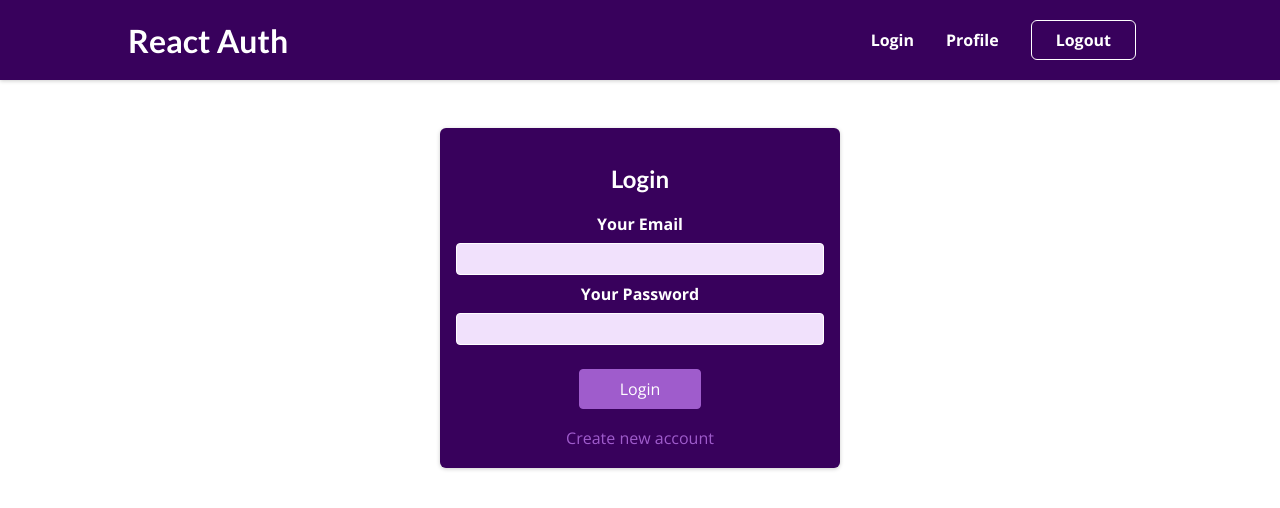
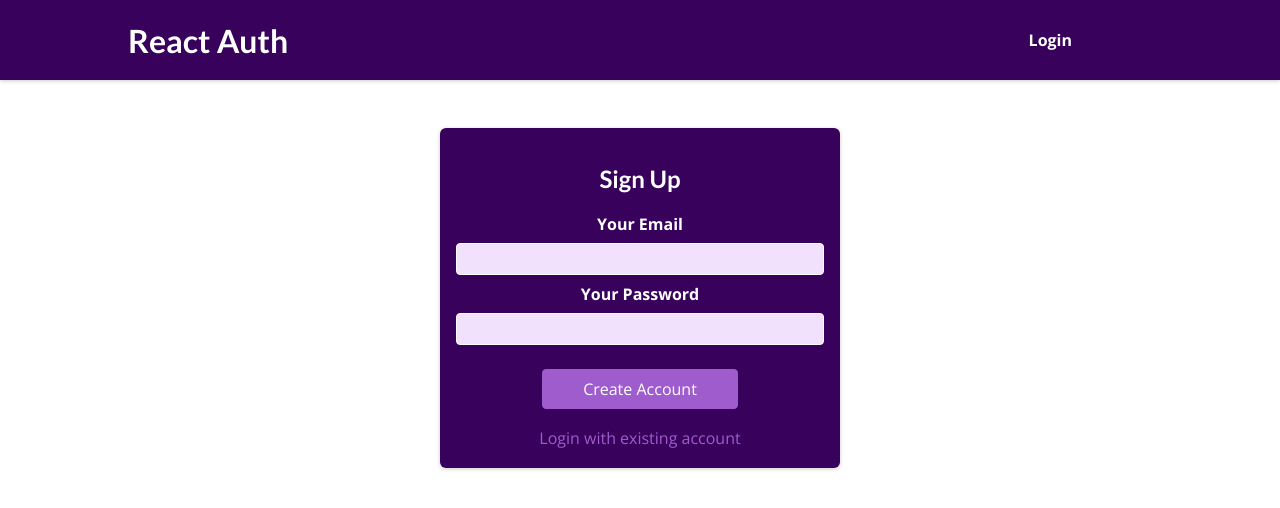
Before and after one commit to AdityaPratap24/react-login-page, a React (Create React App) app: page /auth in a window 1280 px wide. Shown: the top 508 px of the page. Built offline with nearby package versions, Linux system fonts and the light colour scheme.

Commit message:
third commit

```diff
--- /dev/null
+++ b/src/Store/Context.js
@@ -0,0 +1,16 @@
+import React, { createContext, useState } from 'react'
+
+let appContext=createContext();
+
+const Context = (props) => {
+    const [isLoggedin, setIsLoggedIn] = useState(false);
+
+  return (
+    <appContext.Provider value={{isLoggedin:isLoggedin,setIsLoggedIn:setIsLoggedIn,token:null}}>
+      {props.children}
+    </appContext.Provider>
+  )
+}
+
+export default Context;
+export {appContext}
--- a/src/components/Auth/AuthForm.js
+++ b/src/components/Auth/AuthForm.js
@@ -1,16 +1,21 @@
-import { useState, useRef } from 'react';
+import { useState, useRef, useContext } from 'react';
+import { appContext } from '../../Store/Context';
 
 import classes from './AuthForm.module.css';
 
 const AuthForm = () => {
+
+  let ctx=useContext(appContext);
+  const [isLogin, setIsLogIn] = useState(false);
+
   const emailInputRef = useRef();
   const passwordInputRef = useRef();
 
-  const [isLogin, setIsLogin] = useState(true);
+
   const [isLoading, setIsLoading] = useState(false);
 
   const switchAuthModeHandler = () => {
-    setIsLogin((prevState) => !prevState);
+    setIsLogIn((prevState) => !prevState);
   };
 
   const submitHandler = (event) => {
@@ -40,8 +45,14 @@ const AuthForm = () => {
         setIsLoading(false);
         if (res.ok) {
          let responce=res.json();
-         responce.then((data)=>console.log("idTOken:",data.idToken))
+         responce.then((data)=>{
+          console.log("idTOken:",data.idToken);
+          ctx.token=data.idToken;
+          console.log(ctx);
+          ctx.setIsLoggedIn(true);
+        })
         } else {
+        console.log(res)
           return res.json().then((data) => {
             let errorMessage = 'Authentication failed!';
             // if (data && data.error && data.error.message) {
@@ -69,13 +80,16 @@ const AuthForm = () => {
       ).then((res) => {
         setIsLoading(false);
         if (res.ok) {
-          console.log("Sign up successfully")
+          let responce=res.json();
+         responce.then((data)=>{
+          console.log("idTOken:",data.idToken);
+          ctx.token=data.idToken;
+          console.log(ctx);
+          ctx.isLoggedin(true);
+        })
         } else {
           return res.json().then((data) => {
             let errorMessage = 'Authentication failed!';
-            // if (data && data.error && data.error.message) {
-            //   errorMessage = data.error.message;
-            // }
             alert(errorMessage);
           });
         }
@@ -108,7 +122,7 @@ const AuthForm = () => {
             className={classes.toggle}
             onClick={switchAuthModeHandler}
           >
-            {isLogin ? 'Create new account' : 'Login with existing account'}
+            {ctx.isLogin ? 'Create new account' : 'Login with existing account'}
           </button>
         </div>
       </form>
--- a/src/components/Layout/MainNavigation.js
+++ b/src/components/Layout/MainNavigation.js
@@ -1,8 +1,17 @@
+import { useContext } from 'react';
 import { Link } from 'react-router-dom';
+import { appContext } from '../../Store/Context';
 
 import classes from './MainNavigation.module.css';
 
 const MainNavigation = () => {
+  let ctx=useContext(appContext);
+
+  const handleLogout=()=>{
+    ctx.token=null;
+    console.log(ctx);
+    ctx.setIsLoggedIn(false);
+  }
   return (
     <header className={classes.header}>
       <Link to='/'>
@@ -11,13 +20,13 @@ const MainNavigation = () => {
       <nav>
         <ul>
           <li>
-            <Link to='/auth'>Login</Link>
+            {!ctx.isLoggedin && <Link to='/auth'>Login</Link>}
           </li>
           <li>
-            <Link to='/profile'>Profile</Link>
+            {ctx.isLoggedin && <Link to='/profile'>Profile</Link>}
           </li>
           <li>
-            <button>Logout</button>
+            {ctx.isLoggedin && <button onClick={handleLogout}>Logout</button>}
           </li>
         </ul>
       </nav>
--- a/src/components/StartingPage/StartingPageContent.js
+++ b/src/components/StartingPage/StartingPageContent.js
@@ -1,5 +1,4 @@
 import classes from './StartingPageContent.module.css';
-
 const StartingPageContent = () => {
   return (
     <section className={classes.starting}>
--- a/src/index.js
+++ b/src/index.js
@@ -3,10 +3,14 @@ import { BrowserRouter } from 'react-router-dom';
 
 import './index.css';
 import App from './App';
+import Context from './Store/Context';
 
 const root = ReactDOM.createRoot(document.getElementById('root'));
 root.render(
-  <BrowserRouter>
-    <App />
-  </BrowserRouter>
+  <Context>
+    <BrowserRouter>
+      <App />
+    </BrowserRouter>
+  </Context>
+
 );
```
